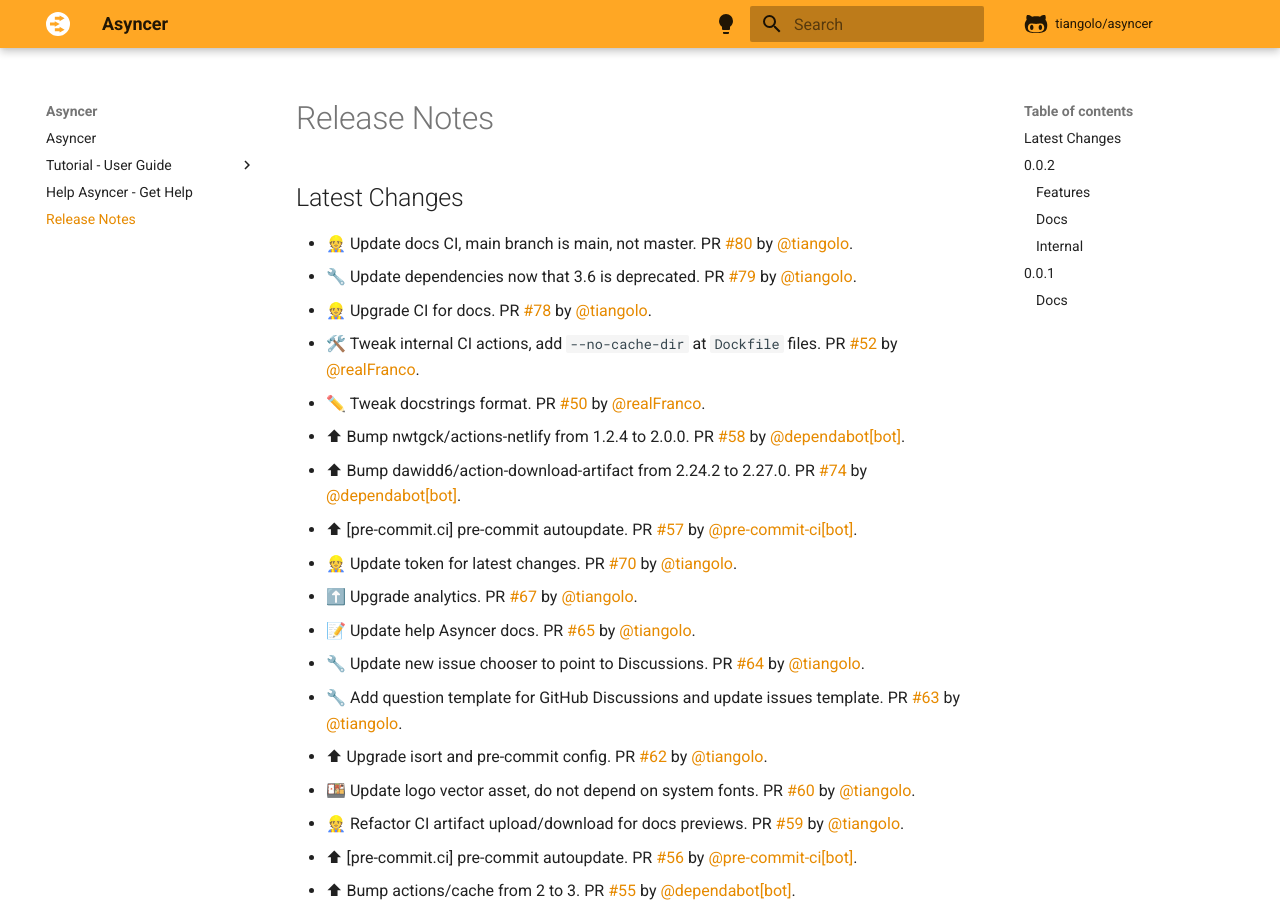
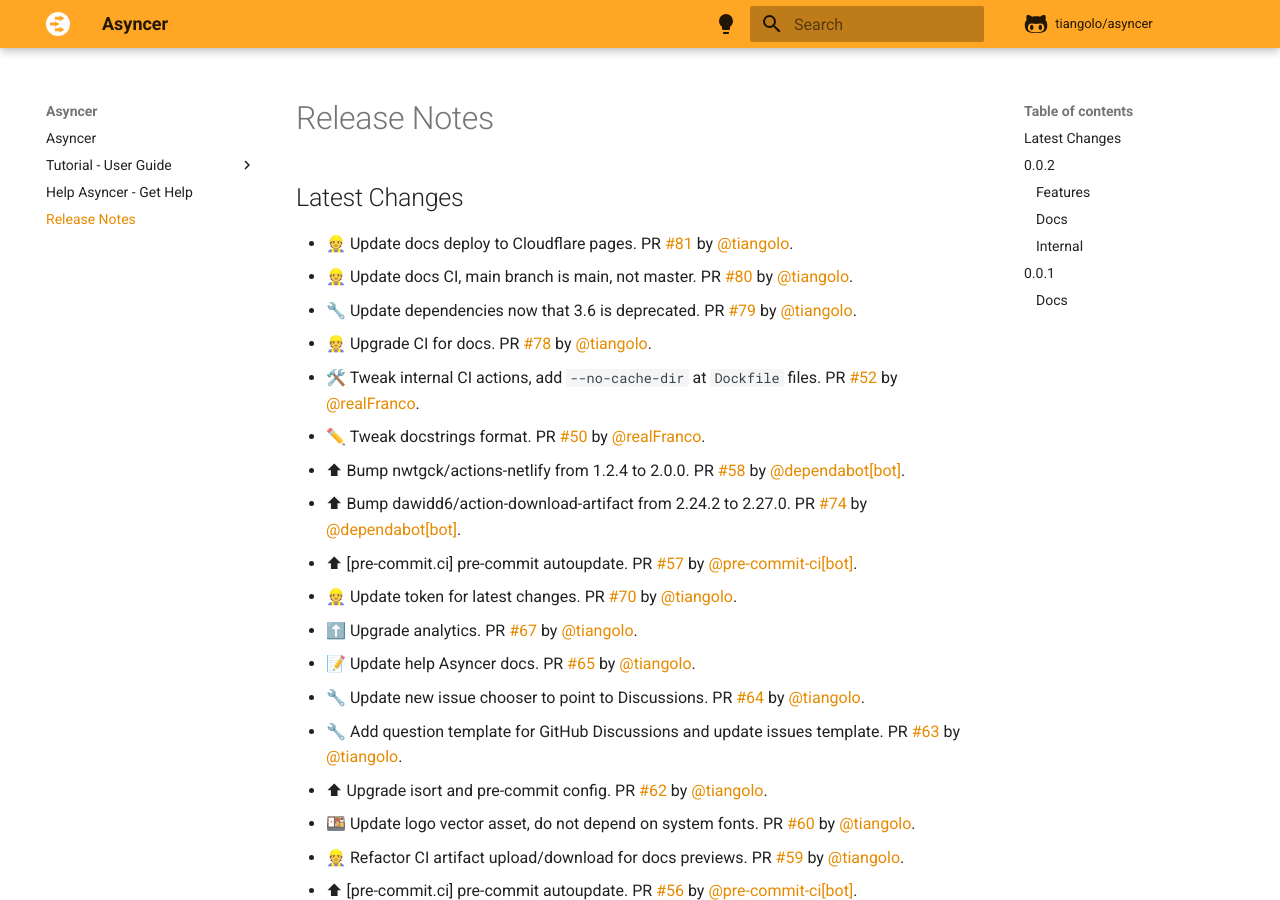
Before and after one commit to balintfrankas/fastapi-asyncer, an MkDocs documentation site: the page built from docs/release-notes.md, in a window 1280 px wide and 900 px high. Built offline with MkDocs 1.6.1 and Material for MkDocs 9.7.7, drawn with Linux system fonts in a browser that asks for light colours; comment, search, counter and statistics services are not loaded.

Commit message:
📝 Update release notes

```diff
--- a/docs/release-notes.md
+++ b/docs/release-notes.md
@@ -2,6 +2,7 @@
 
 ## Latest Changes
 
+* 👷 Update docs deploy to Cloudflare pages. PR [#81](https://github.com/tiangolo/asyncer/pull/81) by [@tiangolo](https://github.com/tiangolo).
 * 👷 Update docs CI, main branch is main, not master. PR [#80](https://github.com/tiangolo/asyncer/pull/80) by [@tiangolo](https://github.com/tiangolo).
 * 🔧 Update dependencies now that 3.6 is deprecated. PR [#79](https://github.com/tiangolo/asyncer/pull/79) by [@tiangolo](https://github.com/tiangolo).
 * 👷 Upgrade CI for docs. PR [#78](https://github.com/tiangolo/asyncer/pull/78) by [@tiangolo](https://github.com/tiangolo).
```
